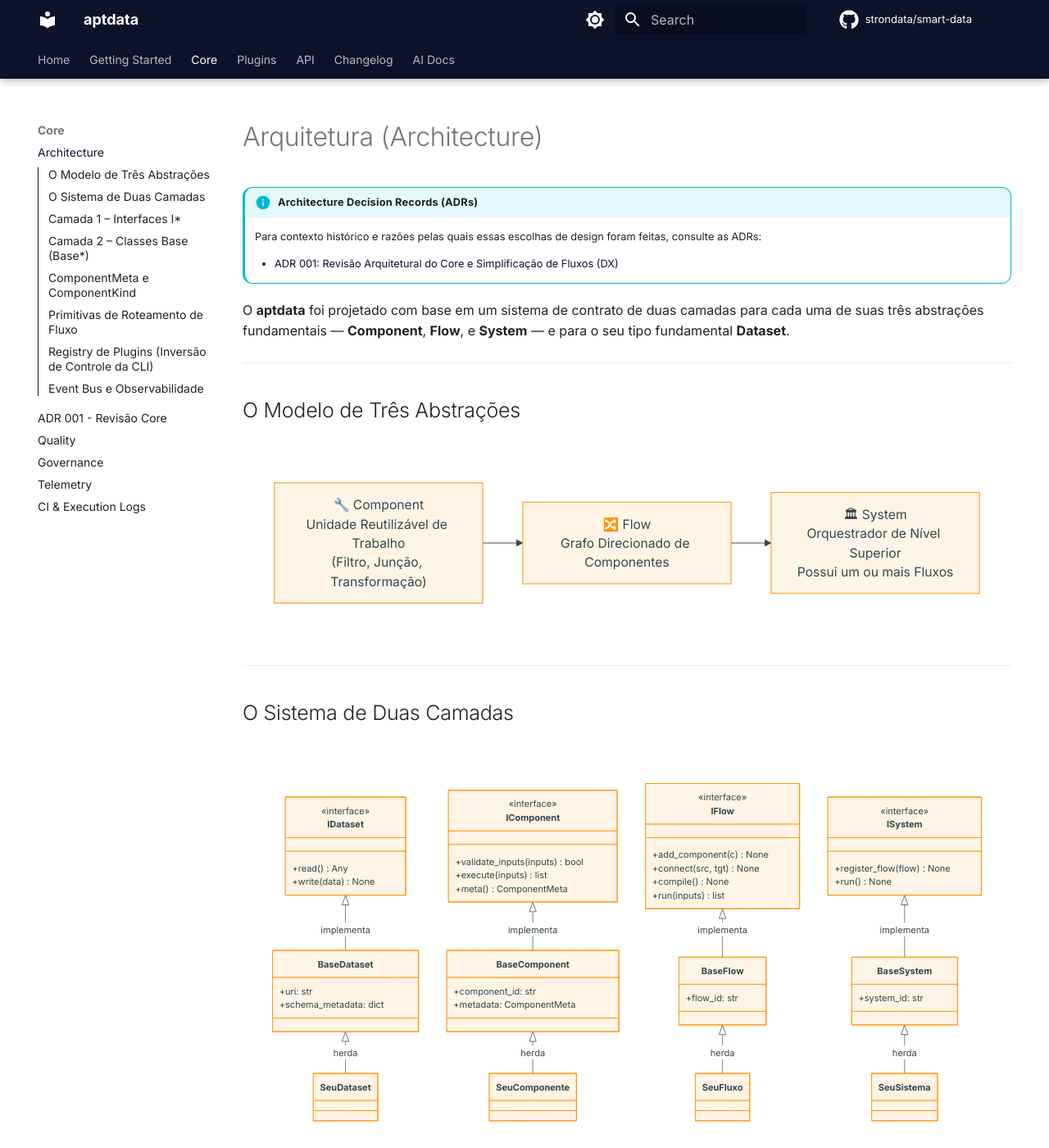
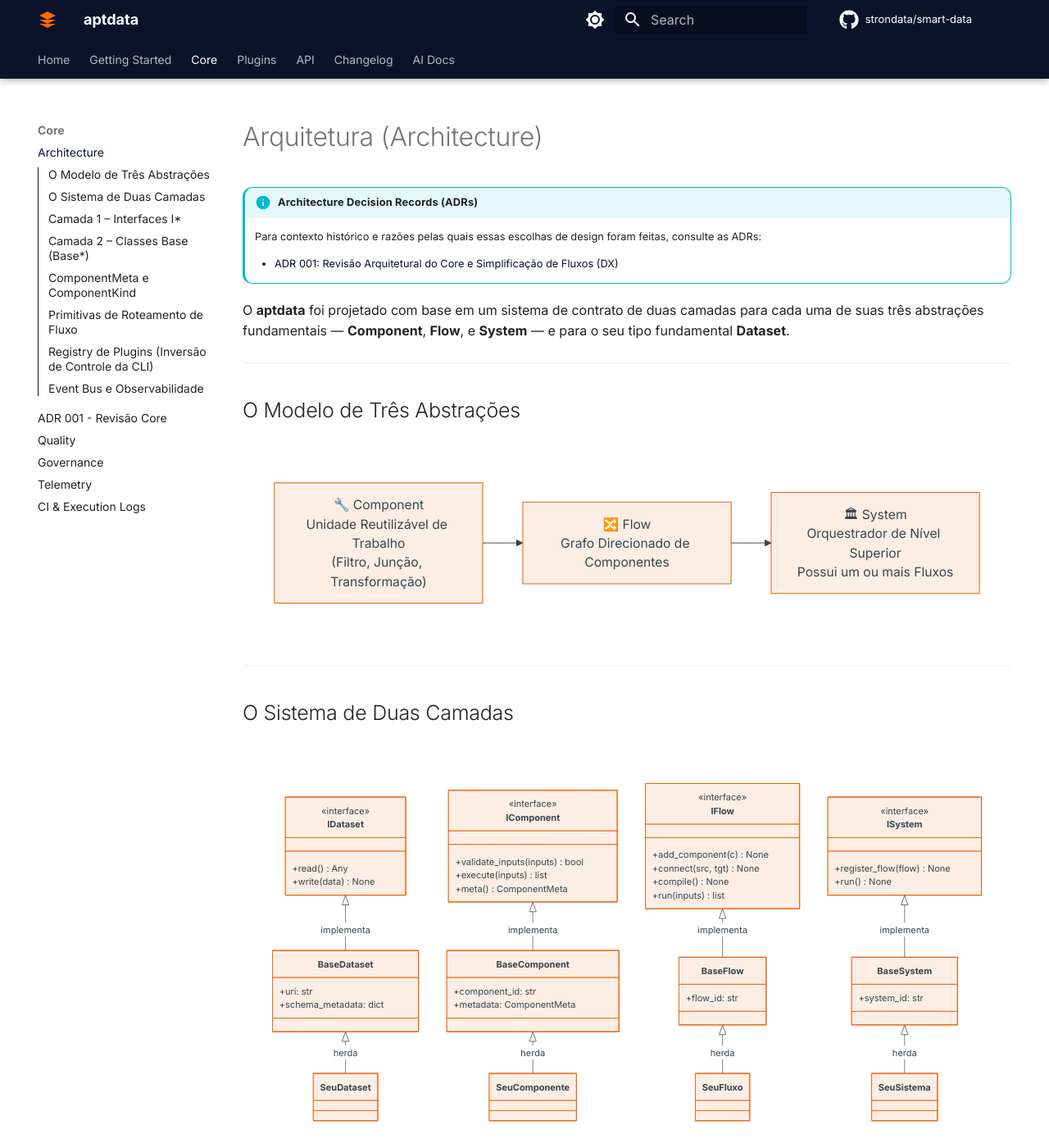
Before and after one commit to antunes-hq/aptdata-flow-os, an MkDocs documentation site: the page built from docs/architecture.md, in a window 1280 px wide and 1400 px high. Shown: the whole window at 82% size. Built offline with MkDocs 1.6.1 and Material for MkDocs 9.7.7, drawn with Linux system fonts in a browser that asks for light colours; comment, search, counter and statistics services are not loaded; some of the changed text lies outside the part shown.

Commit message:
docs: implement phase 1 of documentation modernization roadmap
* Add responsive SVG logo and favicon with custom brand color
* Configure footer and social links in mkdocs.yml
* Enhance light/dark mode contrast for custom accent color

Co-authored-by: Lucasa22 <22979127+Lucasa22@users.noreply.github.com>

```diff
--- a/docs/stylesheets/custom.css
+++ b/docs/stylesheets/custom.css
@@ -1,13 +1,27 @@
 /* docs/stylesheets/custom.css */
-:root {
+
+/* --- Variáveis Globais (Light Mode por Padrão) --- */
+[data-md-color-scheme="default"] {
   /* Azul Escuro Tecnológico para as barras e cabeçalhos */
   --md-primary-fg-color: #0b132b;
   --md-primary-fg-color--light: #1c2541;
   --md-primary-fg-color--dark: #050a1f;
 
-  /* Laranja Vibrante para o Accent (botões, links, etc) */
+  /* Laranja levemente mais escuro para garantir taxa de contraste AAA no fundo branco */
+  --md-accent-fg-color: #e65c00;
+  --md-accent-fg-color--transparent: rgba(230, 92, 0, 0.1);
+}
+
+/* --- Variáveis para Dark Mode (Slate) --- */
+[data-md-color-scheme="slate"] {
+  /* Azul Escuro Tecnológico adaptado para modo noturno */
+  --md-primary-fg-color: #0b132b;
+  --md-primary-fg-color--light: #1c2541;
+  --md-primary-fg-color--dark: #050a1f;
+
+  /* Laranja Vibrante, brilha lindamente em contraste com o fundo escuro */
   --md-accent-fg-color: #ff6a00;
-  --md-accent-fg-color--transparent: rgba(255, 106, 0, 0.1);
+  --md-accent-fg-color--transparent: rgba(255, 106, 0, 0.15);
 }
 
 /* ---------------------------------------------------
--- a/mkdocs.yml
+++ b/mkdocs.yml
@@ -7,6 +7,8 @@ edit_uri: edit/main/docs/
 
 theme:
   name: material
+  logo: assets/logo.svg
+  favicon: assets/favicon.svg
   palette:
     - media: "(prefers-color-scheme: dark)"
       scheme: slate
@@ -36,6 +38,7 @@ theme:
     - content.tabs.link
     - search.suggest
     - search.highlight
+    - navigation.footer
 
   font:
     text: Inter
@@ -46,6 +49,20 @@ theme:
 
 extra_javascript:
   - https://unpkg.com/mermaid@11/dist/mermaid.min.js
+
+copyright: Copyright &copy; 2024 Strondata - Mantido pela comunidade open source.
+
+extra:
+  social:
+    - icon: fontawesome/brands/github
+      link: https://github.com/strondata/smart-data
+      name: Repositório Oficial do aptdata
+    - icon: fontawesome/brands/linkedin
+      link: https://www.linkedin.com/company/strondata/
+      name: Acompanhe a Strondata no LinkedIn
+    - icon: fontawesome/brands/discord
+      link: https://discord.gg/strondata
+      name: Junte-se à Comunidade no Discord
 
 extra_css:
   - stylesheets/extra.css
```
Also changed, not shown: docs/assets/favicon.svg (added), docs/assets/logo.svg (added).
